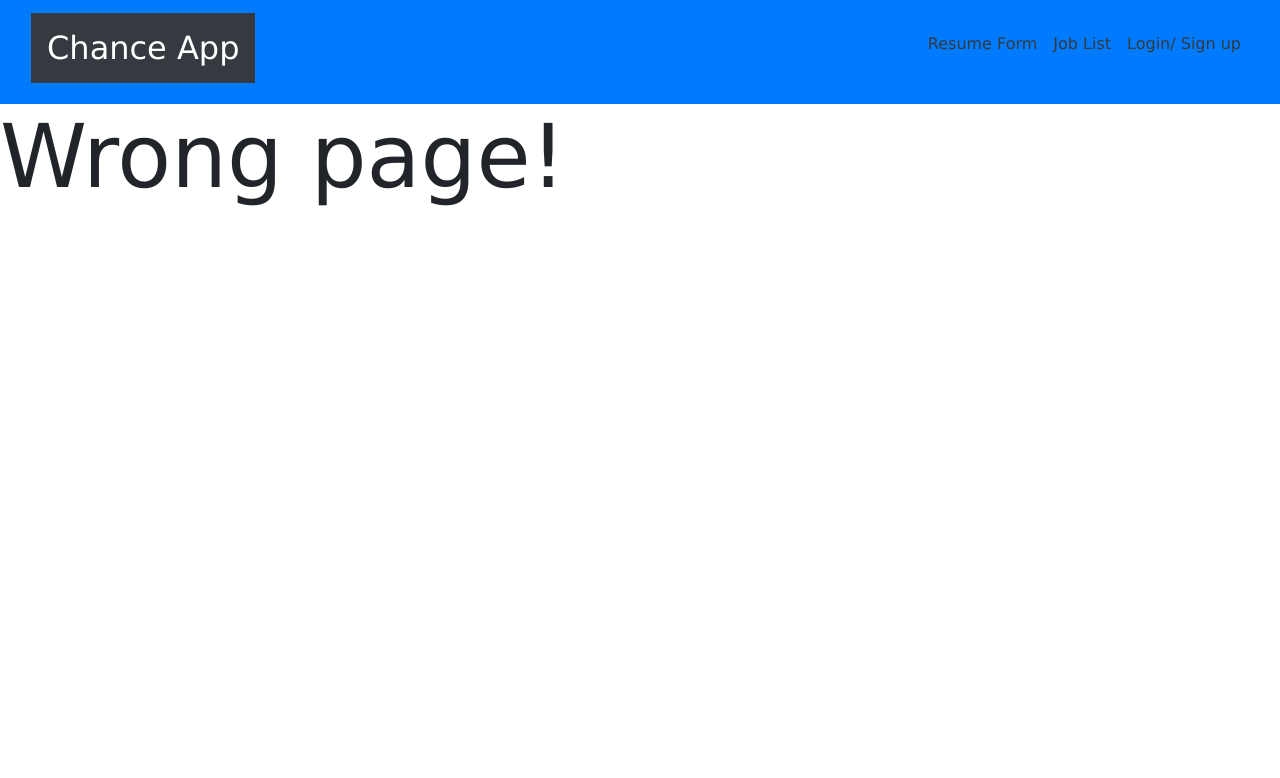
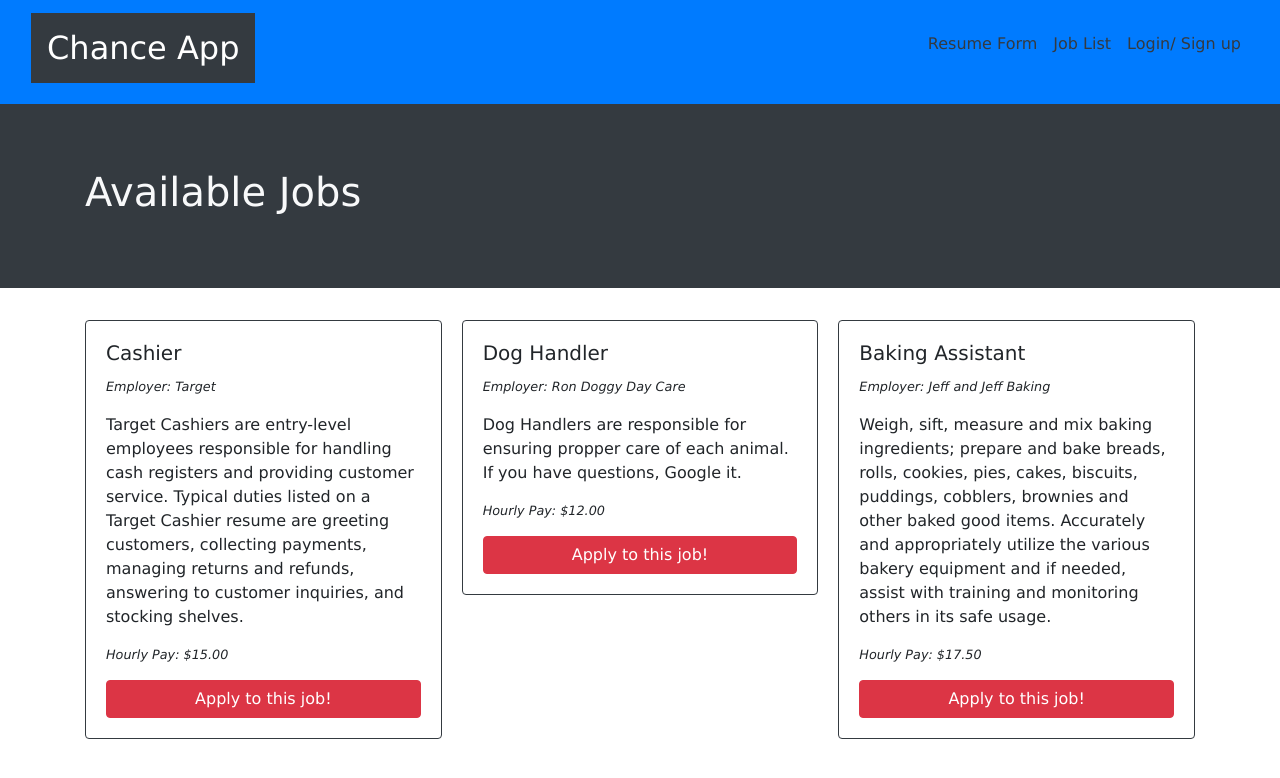
Before and after one commit to krysmit/chance-app, a React (Create React App) app in the folder client/: page /joblist in a window 1280 px wide. Shown: the top 778 px of the page. Built offline with nearby package versions, Linux system fonts and the light colour scheme.

Commit message:
added a joblist page and began to include code

```diff
--- a/client/src/App.js
+++ b/client/src/App.js
@@ -8,6 +8,7 @@ import SearchBooks from './pages/SearchBooks';
 import SavedJobs from './pages/SavedJobs';
 import Navbar from './components/Navbar';
 import Resume from './pages/Resume';
+import JobList from './pages/JobList';
 // import Home from './pages/home';
 
 const client = new ApolloClient({
@@ -33,6 +34,7 @@ function App() {
           <Route exact path='/' component={SearchBooks} />
           <Route exact path='/saved' component={SavedJobs} />
           <Route exact path='/resume' component={Resume} />
+          <Route exact path='/joblist' component={JobList} />
           {/* <Route exact path='/home' component={Home} /> */}
           <Route render={() => <h1 className='display-2'>Wrong page!</h1>} />
         </Switch>
--- /dev/null
+++ b/client/src/pages/JobList.js
@@ -0,0 +1,66 @@
+import React from 'react';
+import { Jumbotron, Button, Container, CardColumns, Card } from 'react-bootstrap';
+import { useQuery } from '@apollo/client';
+import { GET_ME } from '../utils/queries';
+import Auth from '../utils/auth';
+
+// import { moveJobId } from '../utils/localStorage';
+
+const AvailableJobs = () => {
+
+  return (
+      <>
+        <Jumbotron fluid className='text-light bg-dark'>
+          <Container>
+            <h1>Available Jobs</h1>
+          </Container>
+        </Jumbotron>
+
+        <Container>
+          <CardColumns>
+
+                <Card border='dark'>
+                  <Card.Body>
+                    <Card.Title>Cashier</Card.Title>
+                    <p className='small'>Employer: Target</p>
+                    <Card.Text>Target Cashiers are entry-level employees responsible for handling cash registers and providing customer service. Typical duties listed on a Target Cashier resume are greeting customers, collecting payments, managing returns and refunds, answering to customer inquiries, and stocking shelves.</Card.Text>
+                    <p className='small'>Hourly Pay: $15.00</p>
+                    <Button className='btn-block btn-danger' onClick={() => console.log("YOU APPLIED!")}>
+                      Apply to this job!
+                    </Button>
+                  </Card.Body>
+                </Card>
+
+                <Card border='dark'>
+                  <Card.Body>
+                    <Card.Title>Dog Handler</Card.Title>
+                    <p className='small'>Employer: Ron Doggy Day Care</p>
+                    <Card.Text>Dog Handlers are responsible for ensuring propper care of each animal. If you have questions, Google it.</Card.Text>
+                    <p className='small'>Hourly Pay: $12.00</p>
+                    <Button className='btn-block btn-danger' onClick={() => console.log("YOU APPLIED!")}>
+                      Apply to this job!
+                    </Button>
+                  </Card.Body>
+                </Card>
+
+                <Card border='dark'>
+                  <Card.Body>
+                    <Card.Title>Baking Assistant</Card.Title>
+                    <p className='small'>Employer: Jeff and Jeff Baking</p>
+                    <Card.Text>Weigh, sift, measure and mix baking ingredients; prepare and bake breads, rolls, cookies, pies, cakes, biscuits, puddings, cobblers, brownies and other baked good items. Accurately and appropriately utilize the various bakery equipment and if needed, assist with training and monitoring others in its safe usage.</Card.Text>
+                    <p className='small'>Hourly Pay: $17.50</p>
+                    <Button className='btn-block btn-danger' onClick={() => console.log("YOU APPLIED!")}>
+                      Apply to this job!
+                    </Button>
+                  </Card.Body>
+                </Card>
+
+
+          </CardColumns>
+        </Container>
+
+      </>
+  )
+  };
+
+  export default AvailableJobs;
```
